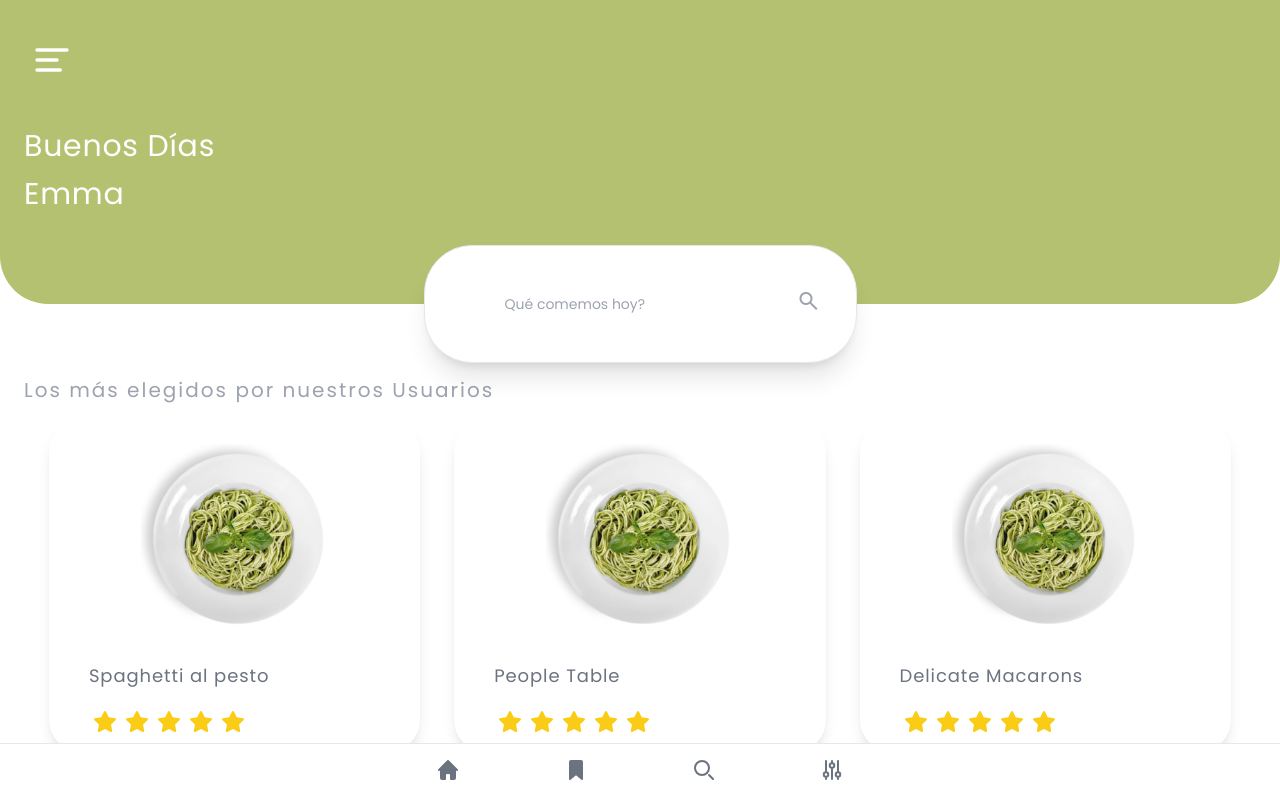
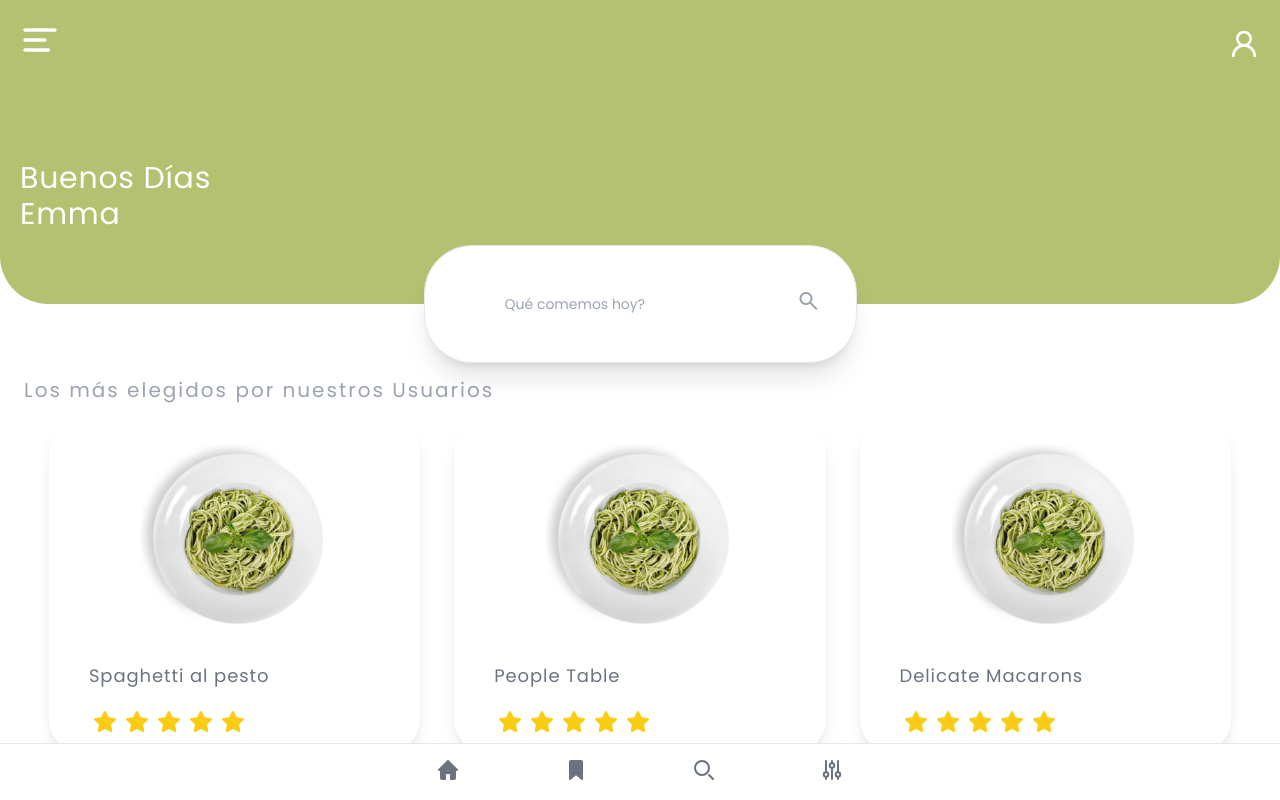
Before and after one commit to Cecimartinez/que-comemos, a React (Vite) app in the folder que-comemos-app/: page / in a window 1280 px wide. Built offline with nearby package versions, Linux system fonts and the light colour scheme.

Commit message:
Sidebar and Greeting Component updated

```diff
--- a/que-comemos-app/src/components/Sidebar/Sidebar.jsx
+++ b/que-comemos-app/src/components/Sidebar/Sidebar.jsx
@@ -1,4 +1,4 @@
-import { AlignLeft } from "lucide-react"
+import { AlignLeft, User2 } from "lucide-react"
 import {
   Sheet,
   SheetContent,
@@ -17,7 +17,7 @@ export const Sidebar = () => {
               <AlignLeft className="text-white w-10 h-10" />
             </SheetTrigger>
             <SheetContent className="bg-white" side={side}>
-
+            <User2 />
             </SheetContent>
           </Sheet>
         ))}
--- a/que-comemos-app/src/pages/Home/components/Greeting/Greeting.jsx
+++ b/que-comemos-app/src/pages/Home/components/Greeting/Greeting.jsx
@@ -1,21 +1,24 @@
+import { User2 } from "lucide-react";
 import { Sidebar } from "../../../../components/Sidebar/Sidebar";
 
 export const Greeting = () => {
   return (
-    <div className='bg-[#B4c170] w-full h-full flex flex-col items-start justify-start rounded-b-5xl pl-6'>
-      <header className="mb-10 mt-10 absolute mx-2">
+    <header className='bg-[#B4c170] w-full h-full flex flex-col items-start  gap-20 rounded-b-5xl'>
+      <div className=" w-full flex justify-between px-5 py-5 items-baseline">
         <Sidebar />
+        <section className=" text-center ">
+          <User2 className="text-white w-8 h-8 " />
+        </section>
+      </div>
 
-      </header>
-
-      <div>
+      <div className="px-5">
+        <h1 className='tracking-wide text-white text-3xl font-medium'>
+          Buenos Días
+        </h1>
+        <h2 className='text-white  text-3xl font-medium tracking-wide'>
+          Emma
+        </h2>
       </div>
-      <h1 className='tracking-wide text-white mt-32 text-3xl font-medium'>
-        Buenos Días
-      </h1>
-      <h2 className='text-white mt-3 mb-20 text-3xl font-medium tracking-wide'>
-        Emma
-      </h2>
-    </div>
+    </header>
   );
 };
```
